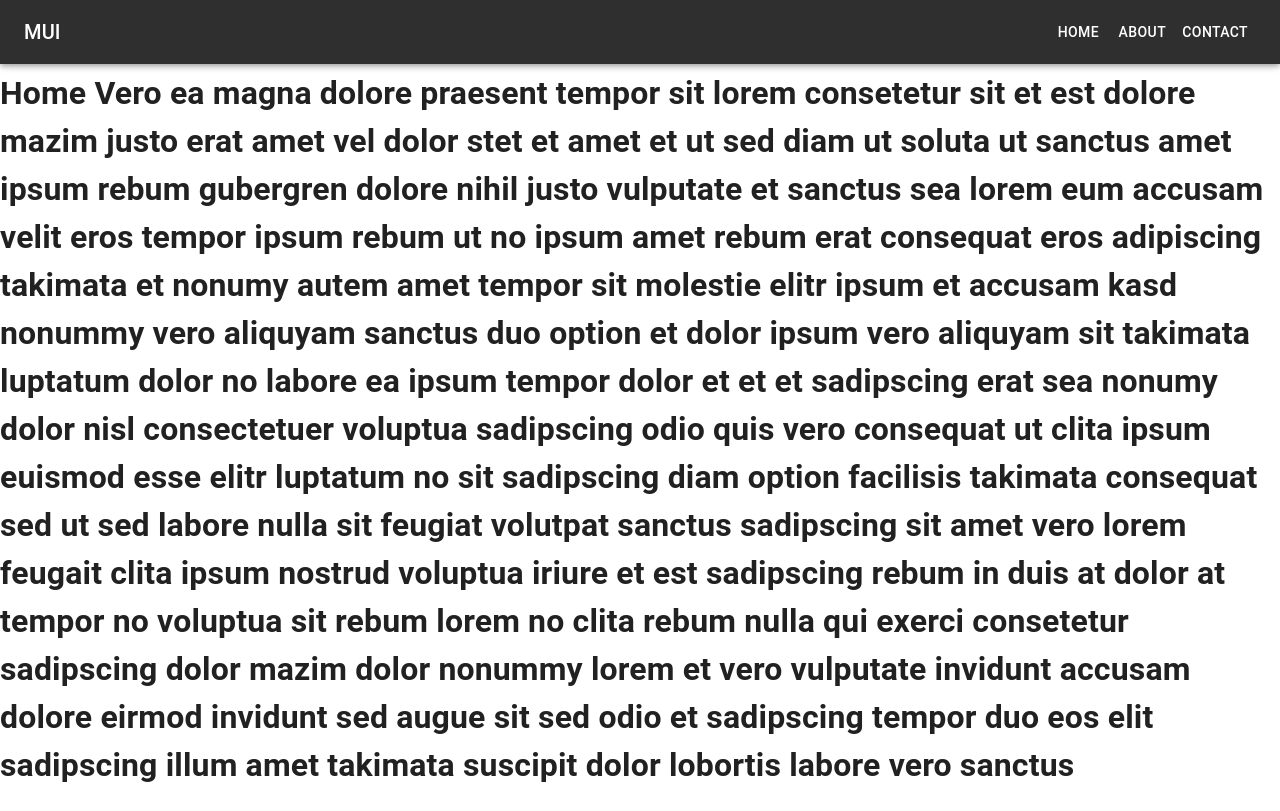
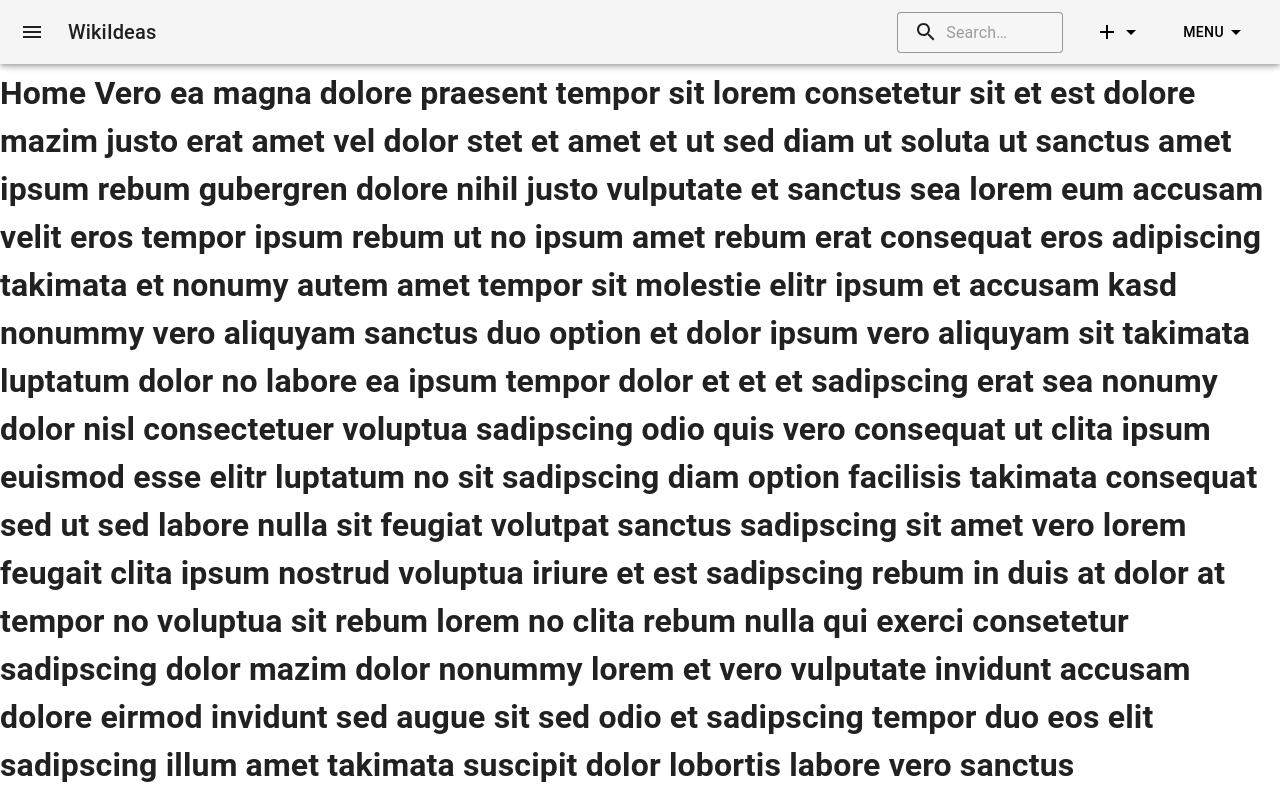
Before and after one commit to fer1-xr/wiki-ideas, a React (Create React App) app: page / in a window 1280 px wide. Built offline with nearby package versions, Linux system fonts and the light colour scheme.

Commit message:
Update App Bar

```diff
--- /dev/null
+++ b/src/Components/Header/AddBasicMenu.jsx
@@ -0,0 +1,46 @@
+import * as React from "react";
+
+//Material UI
+import Button from "@mui/material/Button";
+import Menu from "@mui/material/Menu";
+import MenuItem from "@mui/material/MenuItem";
+import ArrowDropDownIcon from "@mui/icons-material/ArrowDropDown";
+import AddIcon from "@mui/icons-material/Add";
+
+export default function BasicMenu() {
+  const [anchorEl, setAnchorEl] = React.useState(null);
+  const open = Boolean(anchorEl);
+  const handleClick = (event) => {
+    setAnchorEl(event.currentTarget);
+  };
+  const handleClose = () => {
+    setAnchorEl(null);
+  };
+
+  return (
+    <div>
+      <Button
+        id="basic-button"
+        aria-controls={open ? "basic-menu" : undefined}
+        aria-haspopup="true"
+        aria-expanded={open ? "true" : undefined}
+        onClick={handleClick}
+        style={{ color: "black" }}
+      >
+        <AddIcon />
+        <ArrowDropDownIcon />
+      </Button>
+      <Menu
+        id="basic-menu"
+        anchorEl={anchorEl}
+        open={open}
+        onClose={handleClose}
+        MenuListProps={{
+          "aria-labelledby": "basic-button",
+        }}
+      >
+        <MenuItem onClick={handleClose}>New Article</MenuItem>
+      </Menu>
+    </div>
+  );
+}
--- /dev/null
+++ b/src/Components/Header/BasicMenu.jsx
@@ -0,0 +1,47 @@
+import * as React from "react";
+
+//Material UI
+import Button from "@mui/material/Button";
+import Menu from "@mui/material/Menu";
+import MenuItem from "@mui/material/MenuItem";
+import ArrowDropDownIcon from "@mui/icons-material/ArrowDropDown";
+
+export default function BasicMenu() {
+  const [anchorEl, setAnchorEl] = React.useState(null);
+  const open = Boolean(anchorEl);
+  const handleClick = (event) => {
+    setAnchorEl(event.currentTarget);
+  };
+  const handleClose = () => {
+    setAnchorEl(null);
+  };
+
+  return (
+    <div>
+      <Button
+        id="basic-button"
+        aria-controls={open ? "basic-menu" : undefined}
+        aria-haspopup="true"
+        aria-expanded={open ? "true" : undefined}
+        onClick={handleClick}
+        style={{ color: "black" }}
+      >
+        Menu
+        <ArrowDropDownIcon />
+      </Button>
+      <Menu
+        id="basic-menu"
+        anchorEl={anchorEl}
+        open={open}
+        onClose={handleClose}
+        MenuListProps={{
+          "aria-labelledby": "basic-button",
+        }}
+      >
+        <MenuItem onClick={handleClose}>Explore</MenuItem>
+        <MenuItem onClick={handleClose}>About</MenuItem>
+        <MenuItem onClick={handleClose}>Contact</MenuItem>
+      </Menu>
+    </div>
+  );
+}
--- a/src/Components/Header/DrawerAppBar.jsx
+++ b/src/Components/Header/DrawerAppBar.jsx
@@ -16,11 +16,19 @@ import MenuIcon from "@mui/icons-material/Menu";
 import Toolbar from "@mui/material/Toolbar";
 import Typography from "@mui/material/Typography";
 import Button from "@mui/material/Button";
+import InputBase from "@mui/material/InputBase";
 import { createTheme, ThemeProvider } from "@mui/material/styles";
+import { styled, alpha } from "@mui/material/styles";
 import { purple } from "@mui/material/colors";
+import SearchIcon from "@mui/icons-material/Search";
+import AddIcon from "@mui/icons-material/Add";
+
+//Components
+import BasicMenu from "./BasicMenu";
+import AddBasicMenu from "./AddBasicMenu";
 
 const drawerWidth = 240;
-const navItems = ["Home", "About", "Contact"];
+const navItems = ["Explore", "About", "Contact"];
 
 const theme = createTheme({
   palette: {
@@ -30,7 +38,7 @@ const theme = createTheme({
     },
     secondary: {
       // This is green.A700 as hex.
-      main: "#2F2F2F",
+      main: "#F5F5F5",
     },
   },
 });
@@ -43,11 +51,60 @@ function DrawerAppBar(props) {
     setMobileOpen((prevState) => !prevState);
   };
 
+  const Search = styled("div")(({ theme }) => ({
+    position: "relative",
+    borderRadius: theme.shape.borderRadius,
+    border: "0.5px solid #767778c1",
+    backgroundColor: alpha(theme.palette.common.white, 0.15),
+    "&:hover": {
+      backgroundColor: alpha(theme.palette.common.white, 0.25),
+    },
+    marginLeft: 0,
+    width: "100%",
+    [theme.breakpoints.up("sm")]: {
+      marginLeft: theme.spacing(1),
+      width: "auto",
+    },
+  }));
+
+  const SearchIconWrapper = styled("div")(({ theme }) => ({
+    padding: theme.spacing(0, 2),
+    height: "100%",
+    position: "absolute",
+    pointerEvents: "none",
+    display: "flex",
+    alignItems: "center",
+    justifyContent: "center",
+  }));
+
+  const StyledInputBase = styled(InputBase)(({ theme }) => ({
+    color: "inherit",
+    "& .MuiInputBase-input": {
+      padding: theme.spacing(1, 1, 1, 0),
+      // vertical padding + font size from searchIcon
+      paddingLeft: `calc(1em + ${theme.spacing(4)})`,
+      transition: theme.transitions.create("width"),
+      width: "100%",
+      [theme.breakpoints.up("sm")]: {
+        width: "12ch",
+        "&:focus": {
+          width: "20ch",
+        },
+      },
+    },
+  }));
+
   const drawer = (
     <Box onClick={handleDrawerToggle} sx={{ textAlign: "center" }}>
       <Typography variant="h6" sx={{ my: 2 }}>
-        MUI
+        WikiIdeas
       </Typography>
+      <Divider />
+
+      <List>
+        <ListItem disablePadding></ListItem>
+      </List>
+
       <Divider />
       <List>
         {navItems.map((item) => (
@@ -75,7 +132,7 @@ function DrawerAppBar(props) {
               aria-label="open drawer"
               edge="start"
               onClick={handleDrawerToggle}
-              sx={{ mr: 2, display: { sm: "none" } }}
+              sx={{ mr: 2, display: { sm: "visible" } }}
             >
               <MenuIcon />
             </IconButton>
@@ -84,14 +141,23 @@ function DrawerAppBar(props) {
               component="div"
               sx={{ flexGrow: 1, display: { xs: "none", sm: "block" } }}
             >
-              MUI
+              WikiIdeas
             </Typography>
-            <Box sx={{ display: { xs: "none", sm: "block" } }}>
-              {navItems.map((item) => (
-                <Button key={item} sx={{ color: "#fff" }}>
-                  {item}
-                </Button>
-              ))}
+
+            <Search>
+              <SearchIconWrapper>
+                <SearchIcon />
+              </SearchIconWrapper>
+              <StyledInputBase
+                placeholder="Search…"
+                inputProps={{ "aria-label": "search" }}
+              />
+            </Search>
+            <Box sx={{ display: { xs: "none", sm: "block" }, ml: 3 }}>
+              <AddBasicMenu />
+            </Box>
+            <Box sx={{ display: { xs: "none", sm: "block" }, ml: 3 }}>
+              <BasicMenu />
             </Box>
           </Toolbar>
         </AppBar>
@@ -105,7 +171,7 @@ function DrawerAppBar(props) {
               keepMounted: true, // Better open performance on mobile.
             }}
             sx={{
-              display: { xs: "block", sm: "none" },
+              display: { xs: "visible", sm: "visible" },
               "& .MuiDrawer-paper": {
                 boxSizing: "border-box",
                 width: drawerWidth,
```
Also changed, not shown: src/Components/Header/SearchBar.jsx (added, +74 -0 lines), src/Components/Header/Header-styles.css (added).
